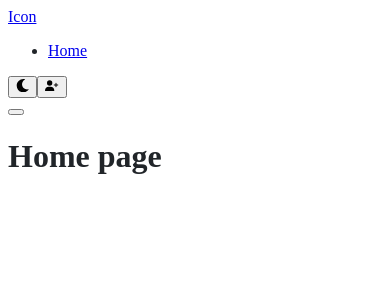
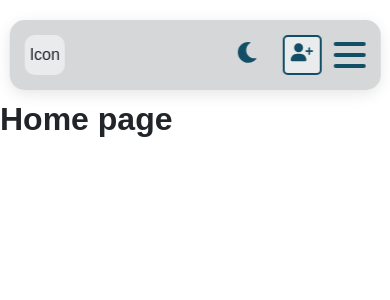
Before and after one commit to francisco-prestamo/BaseballStats-Frontend, a React (Vite) app in the folder frontend-react/: page / in a window 390 px wide. Shown: the top 300 px of the page. Built offline with nearby package versions, Linux system fonts and the light colour scheme.

Commit message:
Add CSS styling for Navbar component
- Styled Navbar component for responsive layout
- Added styles for navigation links, icons, and theme toggle button
- Defined CSS for hamburger menu for mobile view
- Applied color variables to support light and dark themes

```diff
--- a/frontend-react/src/App.css
+++ b/frontend-react/src/App.css
@@ -0,0 +1,12 @@
+body {
+    font-family: 'Arial', sans-serif;
+    margin: 0;
+    padding: 0;
+}
+
+.container{
+    margin-top: 12vh;
+    margin-right: 0;
+    margin-left: 0;
+    margin-bottom: 0;
+}
--- /dev/null
+++ b/frontend-react/src/components/common/Navbar.css
@@ -0,0 +1,237 @@
+.navbar {
+    position: fixed;
+    top: 20px;
+    left: 50%;
+    transform: translateX(-50%);
+    z-index: 1000;
+    width: 70%;
+    max-width: 1200px;
+}
+
+.navbar-container {
+    display: flex;
+    align-items: center;
+    justify-content: space-between;
+    background-color: rgba(46, 57, 68, 0.2);
+    backdrop-filter: blur(10px);
+    border-radius: 15px;
+    padding: 10px 20px;
+    box-shadow: 0 4px 15px rgba(0, 0, 0, 0.1);
+}
+
+.navbar-logo {
+    display: flex;
+    align-items: center;
+    justify-content: center;
+    width: 40px;
+    height: 40px;
+    background-color: rgba(255, 255, 255, 0.5);
+    border-radius: 10px;
+    transition: transform 0.3s ease, background-color 0.3s ease;
+}
+
+.navbar-logo:hover {
+    transform: rotate(90deg);
+    background-color: rgba(255, 255, 255, 0.8);
+    animation: pulse 0.8s infinite;
+    box-shadow: 0 0 10px var(--primary-color);
+}
+
+.navbar-icon {
+    transition: color 0.3s ease;
+}
+
+.navbar-menu {
+    display: flex;
+    list-style-type: none;
+    margin: 0;
+    padding: 0;
+    flex-grow: 1;
+    justify-content: space-around;
+}
+.navbar-icon-link {
+    text-decoration: none;
+    color: inherit;
+}
+.navbar-menu li {
+    margin: 0 5px;
+}
+.navbar-menu li a{
+    font-size: 1.4rem;
+    color: var(--text-color-light);
+}
+
+.navbar-link {
+    text-decoration: none;
+    color: #333;
+    font-size: 1.5rem;
+    font-weight: 400;
+    padding: 8px 15px;
+    border-radius: 8px;
+    transition: color 0.3s ease, background-color 0.3s ease;
+}
+
+.navbar-link:hover {
+    background-color: rgba(255, 255, 255, 0.4);
+    animation: pulse 0.8s infinite;
+    box-shadow: 0 0 10px var(--primary-color);
+}
+
+.theme-toggle-button{
+    background: none;
+    border: none;
+    cursor: pointer;
+    color: var(--primary-color);
+    font-size: 1.3rem;
+    margin-right: 10px;
+    transition: transform 0.3s ease;
+}
+
+.hamburger-menu {
+    display: none;
+    flex-direction: column;
+    justify-content: space-around;
+    width: 2rem;
+    height: 2rem;
+    background: transparent;
+    border: none;
+    cursor: pointer;
+    padding: 0;
+    z-index: 10;
+}
+
+.hamburger-menu span {
+    width: 2rem;
+    height: 0.25rem;
+    background: var(--primary-color);
+    border-radius: 10px;
+    transition: all 0.3s linear;
+    position: relative;
+    transform-origin: 1px;
+}
+
+.hamburger-menu.open span:nth-child(1) {
+    transform: rotate(45deg);
+}
+
+.hamburger-menu.open span:nth-child(2) {
+    opacity: 0;
+}
+
+.hamburger-menu.open span:nth-child(3) {
+    transform: rotate(-45deg);
+}
+
+
+.auth-search-container {
+    display: flex;
+    align-items: center;
+    justify-content: flex-end;
+    gap: 10px;
+}
+
+
+.login-button, .profile-link {
+    padding-bottom: 0;
+    margin-bottom: 0;
+    height: 40px;
+    background-color: rgba(255, 255, 255, 0.5);
+    color: var(--primary-color);
+    border: 2px solid var(--primary-color);
+    border-radius: 5px;
+    font-size: 1.4rem;
+}
+
+.login-button:hover{
+    background-color: rgba(255, 255, 255, 0.8);
+    animation: pulse 0.8s infinite;
+    box-shadow: 0 0 10px var(--primary-color);
+    transform: scale(1.05);
+}
+
+.profile-link:hover {
+    animation: pulse 0.8s infinite;
+    box-shadow: 0 0 10px var(--primary-color);
+    transform: scale(1.05);
+}
+
+
+@media (max-width: 768px) {
+    .navbar {
+        width: 95%;
+    }
+
+    .navbar-container {
+        flex-direction: row;
+        justify-content: space-between;
+        padding: 15px;
+    }
+
+    .auth-search-container {
+        margin-left: auto;
+        flex-direction: row;
+        justify-content: flex-end;
+    }
+
+    .search-button {
+        margin-right: 0;
+        margin-left: 10px;
+    }
+
+    .hamburger-menu {
+        display: flex;
+    }
+
+    .navbar-menu {
+        flex-direction: column;
+        justify-content: flex-start;
+        align-items: center;
+        position: fixed;
+        top: 0;
+        right: -100%;
+        height: 100vh;
+        width: 300px;
+        padding-top: 3.5rem;
+        transition: right 0.3s ease-in-out;
+        background-color: var(--quinary-color);
+    }
+
+    .navbar-menu.open {
+        right: 0;
+    }
+
+    .navbar-menu li {
+        margin: 15px 0;
+    }
+    .navbar-menu li a{
+        color: var(--primary-color);
+    }
+    .login-button, .profile-link {
+        margin-left: auto;
+        margin-right: 3vw;
+    }
+
+    .search-button {
+        margin-right: auto;
+        margin-left: 3vw;
+    }
+
+    .hamburger-menu span {
+        background: var(--primary-color);
+    }
+
+    .hamburger-menu.open span:nth-child(1),
+    .hamburger-menu.open span:nth-child(2),
+    .hamburger-menu.open span:nth-child(3) {
+        background: var(--primary-color);
+    }
+}
+
+@keyframes rotate {
+    from {
+        transform: rotate(0deg);
+    }
+    to {
+        transform: rotate(90deg);
+    }
+}
--- a/frontend-react/src/components/common/Navbar.tsx
+++ b/frontend-react/src/components/common/Navbar.tsx
@@ -4,7 +4,7 @@ import LoginModal from './LoginModal';
 import { useAuth } from '../../authContext';
 import { FaUser, FaMoon, FaSun } from 'react-icons/fa';
 import { FaUserPlus } from "react-icons/fa6";
-
+import './Navbar.css';
 
 interface NavbarProps {
     toggleTheme: () => void;
```
